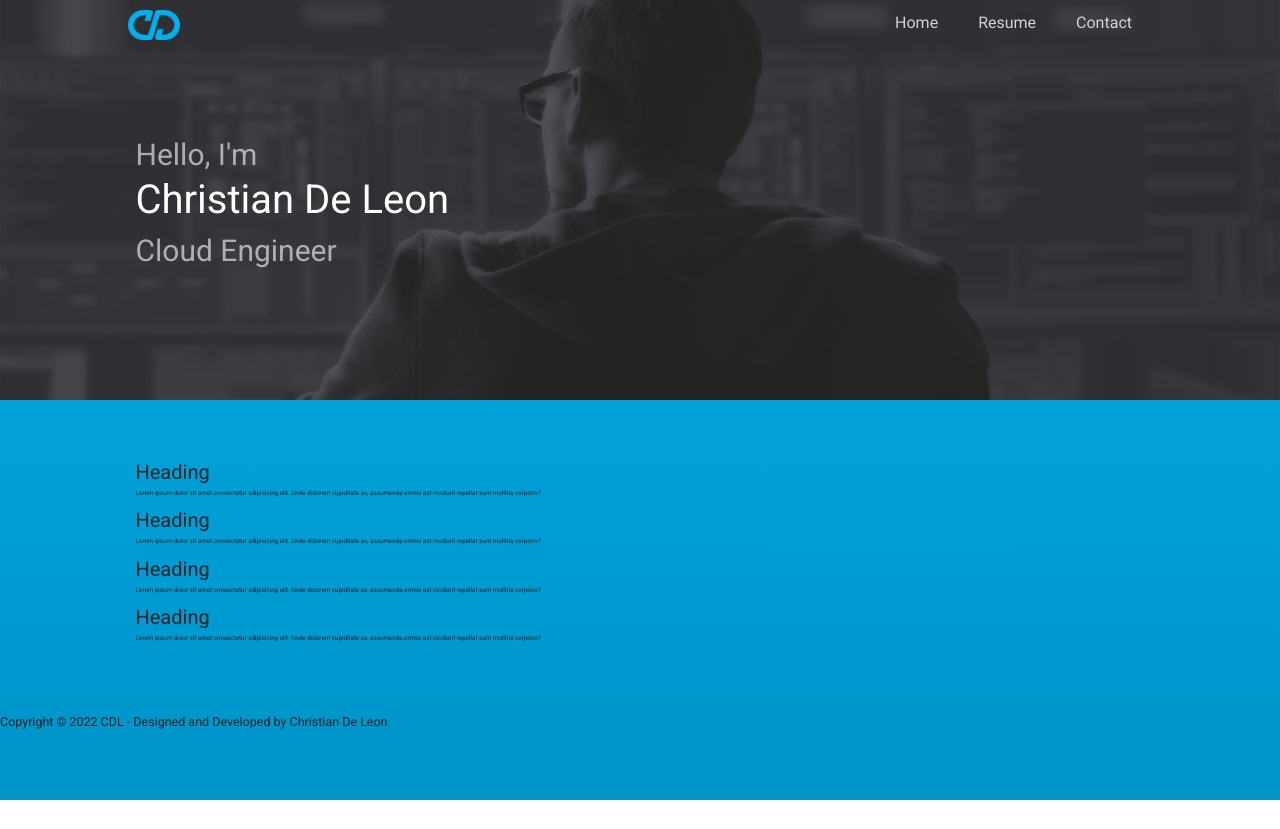
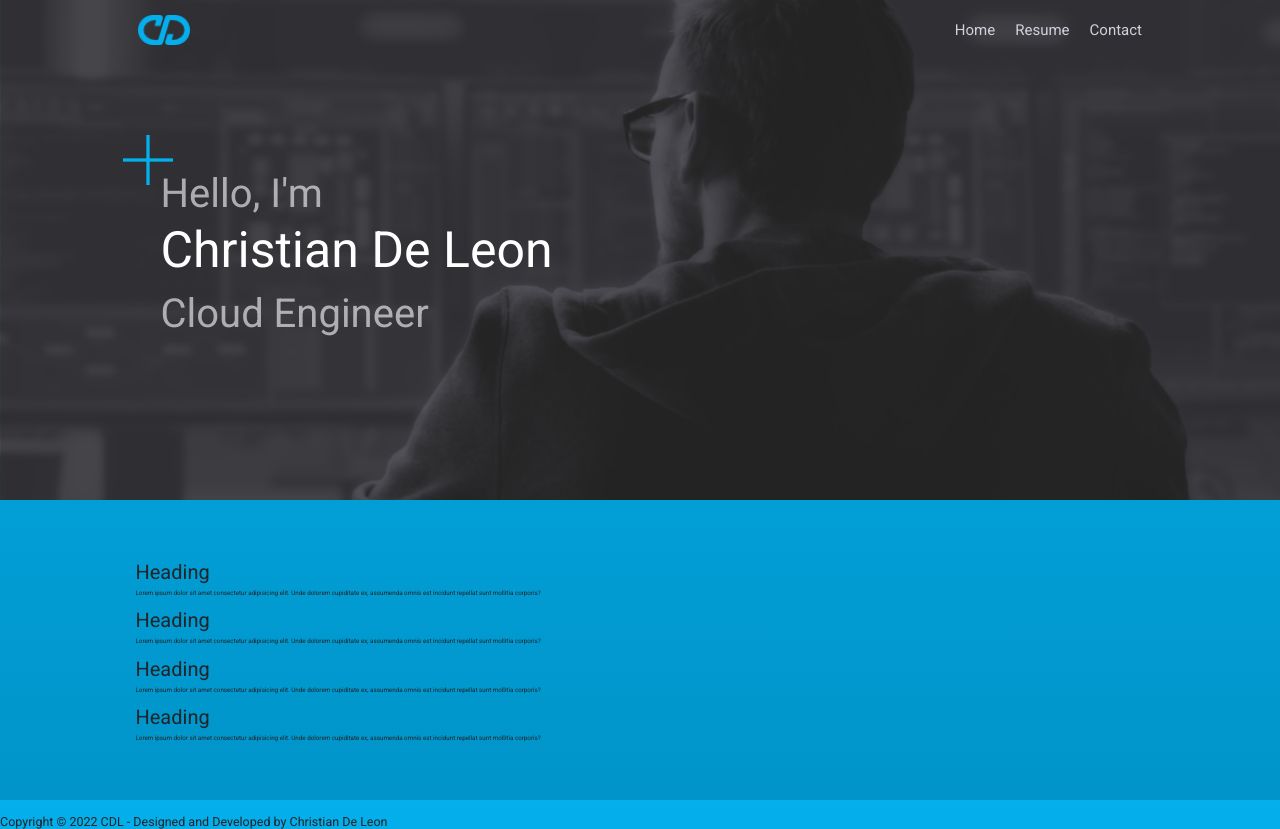
Before and after one commit to christian-deleon/christian-deleon.github.io, a React (Create React App) app: page / in a window 1280 px wide. Before the commit the page ends 800 px from the top, so only its background shows below. Built offline with nearby package versions, Linux system fonts and the light colour scheme.

Commit message:
finished hero

```diff
--- a/src/components/navbar/index.jsx
+++ b/src/components/navbar/index.jsx
@@ -6,7 +6,8 @@ import "./style.css";
 class NavBar extends Component {
   render() {
     return (
-      <section className="nav-section">
+      <section className="nav-block">
+        <div className="nav-section">
           <nav className="container navbar">
             <Link to="/">
               <img
@@ -28,6 +29,7 @@ class NavBar extends Component {
               </li>
             </ul>
           </nav>
+        </div>
       </section>
     );
   }
--- a/src/components/navbar/style.css
+++ b/src/components/navbar/style.css
@@ -1,26 +1,30 @@
+.nav-block {
+  padding: 0 1rem;
+}
+
 .nav-section {
   position: fixed;
-  z-index: 1;
+  z-index: 9999;
   width: 100%;
+  margin-top: 1rem;
 }
 
 .navbar {
   display: flex;
-  justify-content: center;
-}
-
-.nav-brand {
-  margin-top: 0.5rem;
+  justify-content: space-between;
+  align-items: center;
 }
 
 .nav__list {
-  width: 100%;
+  display: flex;
+  font-size: 1.5rem;
+  max-height: 100%;
+  align-items: center;
   margin: 0;
 }
 
 .nav__item {
-  border-bottom: 1px solid #222;
-  padding: 0.5rem 2rem;
+  margin-right: 2rem;
 }
 
 .nav__item > a {
@@ -31,40 +35,3 @@
 .nav__item > a:hover {
   color: #fff;
 }
-
-.nav__toggler {
-  cursor: pointer;
-  opacity: 0.5;
-  transition: .15s;
-}
-
-.nav.collapsible--expanded .nav__toggler {
-  border-radius: 5px;
-  box-shadow: 0 0 0 3px #666;
-  opacity: 1;
-}
-
-@media screen and (min-width: 768px) {
-  .nav__toggler {
-      display: none;
-  }
-
-  .nav__list {
-      display: flex;
-      font-size: 1.6rem;
-      max-height: 100%;
-      opacity: 1;
-      width: auto;
-  }
-
-  .nav__item {
-      border: 0;
-  }
-}
-
-.collapsible__content {
-  max-height: 0;
-  overflow: hidden;
-  opacity: 0;
-  transition: all 0.3s;
-}
--- a/src/pages/home/style.css
+++ b/src/pages/home/style.css
@@ -1,10 +1,12 @@
 .hero {
     position: relative;
     width: 100vw;
-    height: 400px;
+    height: 500px;
     display: flex;
     justify-content: center;
     align-items: center;
+    overflow: hidden;
+    padding-left: 50px;
 }
 
 .hero::before {
@@ -12,12 +14,23 @@
     position: absolute;
     top: 0;
     left: 0;
-    width: 100%;
+    width: 120%;
     height: 100%;
     background: url(../../assets/images/home-bg.png);
     background-repeat: no-repeat;
     background-size: cover;
     background-position: center center;
+}
+
+.hero-content::before {
+    content: "";
+    background-size: cover;
+    position: absolute;
+    top: -25px;
+    left: -30px;
+    height: 50px;
+    width: 50px;
+    background-image: url(../../assets/images/cross.png);
 }
 
 .hero-content {
@@ -36,3 +49,17 @@
     font-weight: 400;
     opacity: 60%;
 }
+
+@media screen and (min-width: 768px) {
+    .hero__heading {
+        margin: 0;
+        font-size: 5rem;
+        font-weight: 500;
+    }
+
+    .hero__header-soft {
+        font-size: 4rem;
+        font-weight: 400;
+        opacity: 60%;
+    }
+}
```
Also changed, not shown: src/assets/images/cross.png (added). Lines whose indentation alone changed are shown as unchanged.
